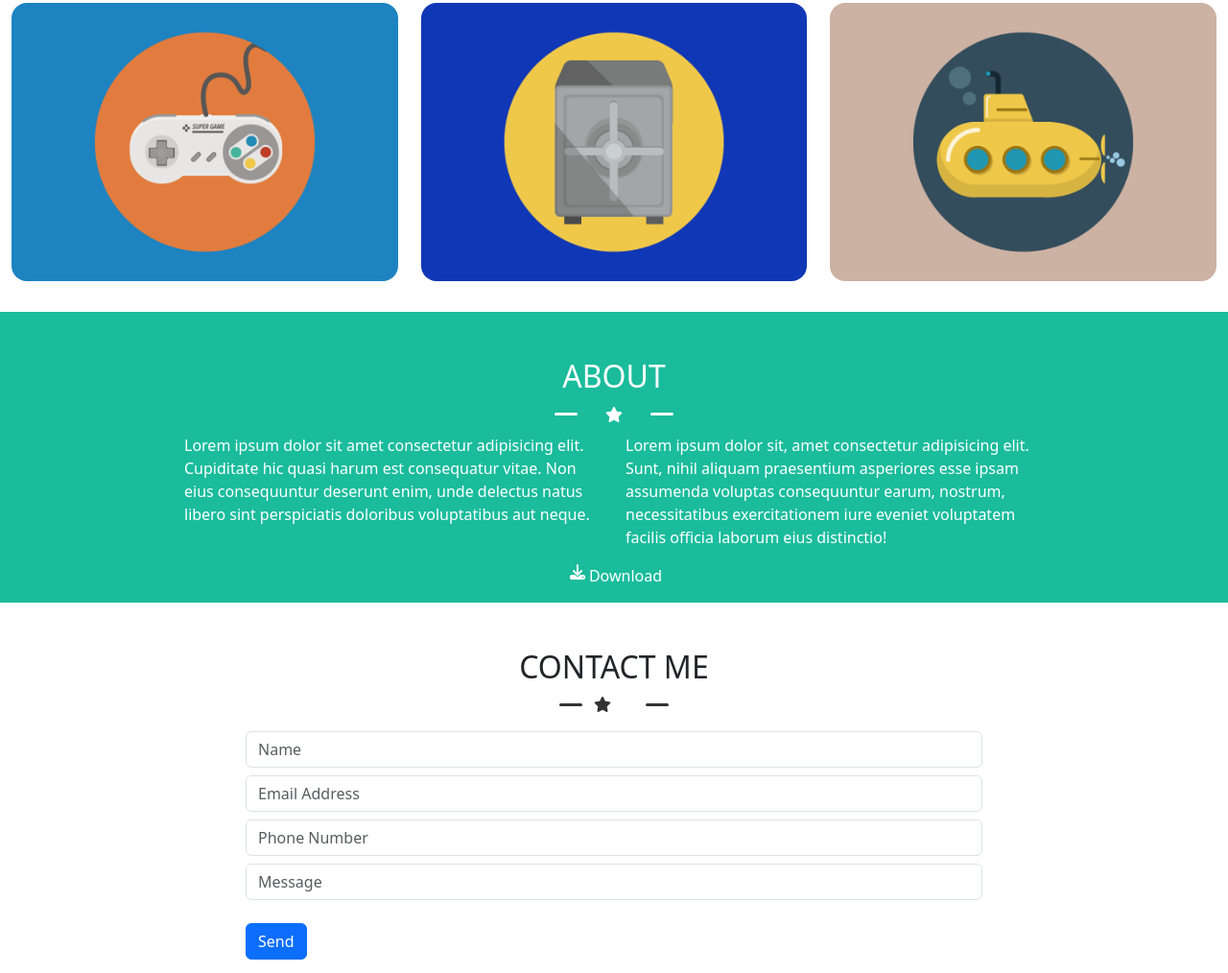
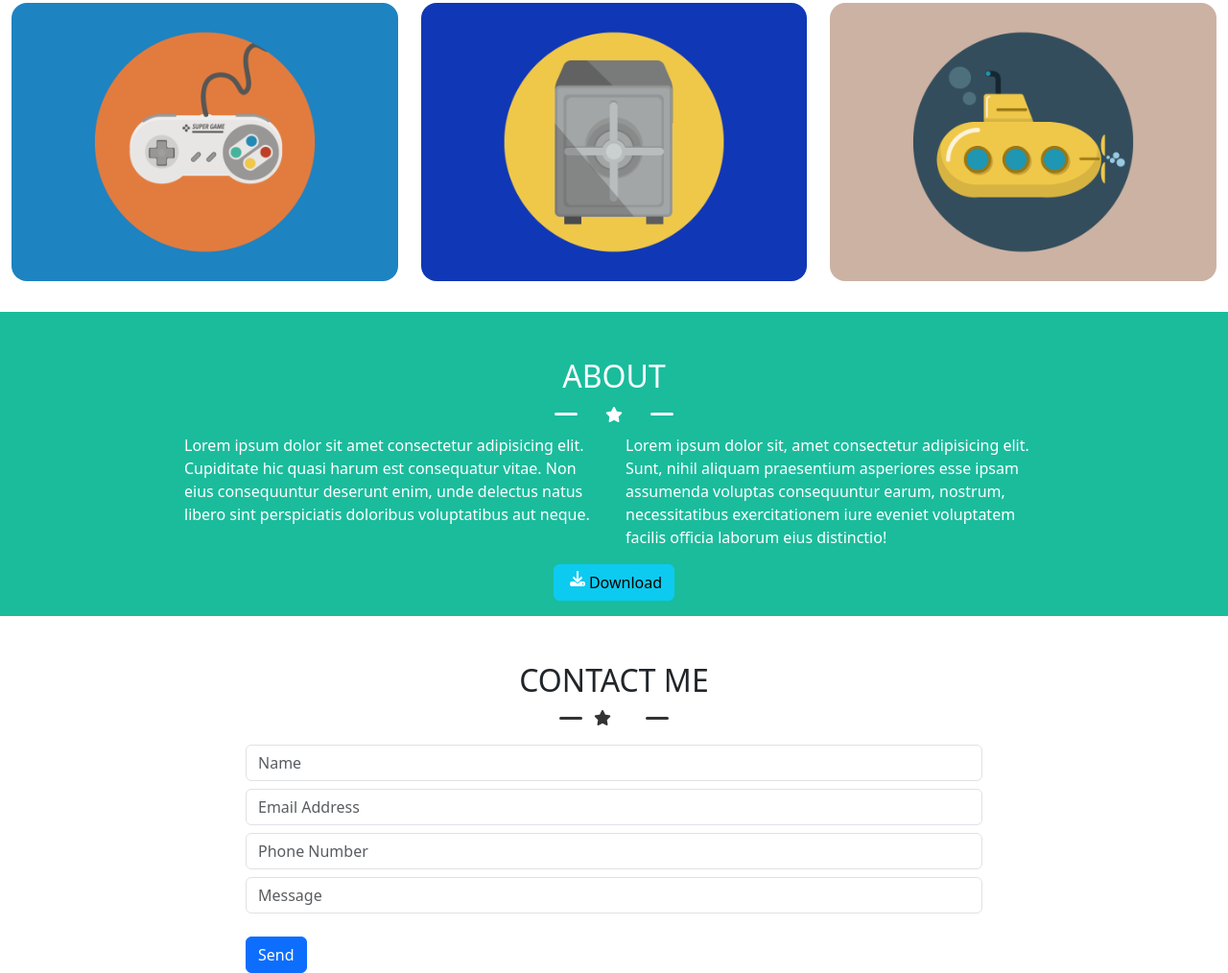
Before and after one commit to SimonaCartolina/html-css-bootstrap-freelancer, a plain HTML site: page index.html in a window 1280 px wide. Shown: the part 869-1883 px from the top of the page at 96% size. Drawn offline with nearby package versions, Linux system fonts and the light colour scheme.

Commit message:
modified button download

```diff
--- a/index.html
+++ b/index.html
@@ -129,12 +129,8 @@
                         </p>
                     </div>
                 </div>
+                    <button type="button" class="btn btn-info d-flex justify-content-center text-center m-auto"><i class=" mx-1 fa-solid fa-download" style="color: #ffffff;"></i> Download</button>
 
-                <div>
-                    <span class="download d-flex justify-content-center">
-                        <i class=" mx-1 fa-solid fa-download" style="color: #ffffff;"></i> Download
-                    </span>
-                </div>
             </div>
 
         </section>
@@ -177,5 +173,9 @@
         </section>
     </main>
 
+    <footer>
+
+    </footer>
+
 </body>
 </html>
```
